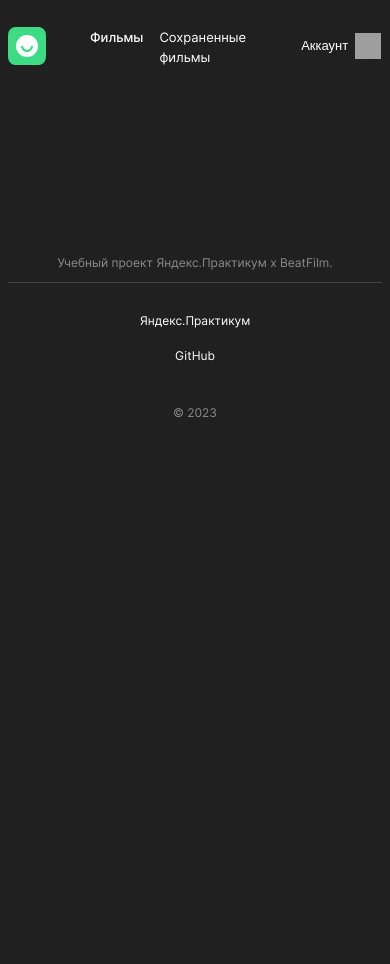
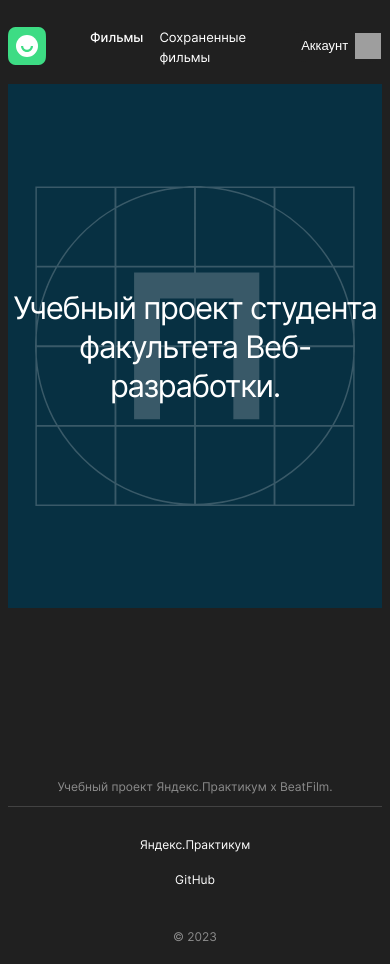
Before and after one commit to AnnaGolmakova/movies-explorer-frontend, a React (Create React App) app: page / in a window 390 px wide. Before the commit the page ends 844 px from the top, so only its background shows below. Built offline with nearby package versions, Linux system fonts and the light colour scheme; grey boxes are pictures that could not be loaded.

Commit message:
сделала Promo

```diff
--- a/src/components/App/App.js
+++ b/src/components/App/App.js
@@ -1,7 +1,9 @@
 import { useEffect, useState } from 'react';
 import { Route, Routes, Link, useLocation, useNavigate } from 'react-router-dom';
 
+import Main from '../Main/Main.js';
 import Movies from '../Movies/Movies.js';
+import SavedMovies from '../SavedMovies/SavedMovies.js';
 import Footer from '../Footer/Footer.js';
 import Header from '../Header/Header.js';
 
@@ -18,8 +20,14 @@ function App() {
     <div className="page">
       <Header />
       <Routes>
+        <Route path="/" element={
+          <Main />
+        } />
         <Route path="/movies" element={
           <Movies movies={getMovies} />
+        } />
+        <Route path="/saved-movies" element={
+          <SavedMovies movies={getMovies} />
         } />
       </Routes>
       <Footer />
--- a/src/components/Main/Main.js
+++ b/src/components/Main/Main.js
@@ -0,0 +1,13 @@
+import './Main.css'
+import Promo from '../Promo/Promo.js';
+
+function Main() {
+
+    return (
+        <main className="movies">
+            <Promo />
+        </main>
+    );
+}
+
+export default Main;
--- /dev/null
+++ b/src/components/Promo/Promo.css
@@ -0,0 +1,29 @@
+.promo__pic {
+    display: flex;
+    flex-direction: column;
+    text-align: center;
+    justify-content: center;
+    background: no-repeat center url('../../images/landing-logo.svg');
+    background-color: #073042;
+    width: 100%;
+    height: 524px;
+
+}
+
+.promo__header {
+    font-size: 50px;
+    font-weight: 400;
+    line-height: 58px;
+    letter-spacing: -2px;
+    margin: 0;
+    max-width: 730px;
+}
+
+@media only screen and (max-width: 767px) {
+    .promo__header {
+        font-size: 31px;
+        font-weight: 400;
+        line-height: 39px;
+        letter-spacing: -1.24px;
+    }
+}
--- /dev/null
+++ b/src/components/Promo/Promo.js
@@ -0,0 +1,14 @@
+import './Promo.css';
+
+function Promo() {
+
+    return (
+        <main className="promo">
+            <section className="promo__pic">
+                <h1 className="promo__header">Учебный проект студента факультета Веб-разработки.</h1>
+            </section>
+        </main>
+    );
+}
+
+export default Promo;
--- a/src/components/SavedMovies/SavedMovies.js
+++ b/src/components/SavedMovies/SavedMovies.js
@@ -0,0 +1,13 @@
+import './SavedMovies.css';
+import MoviesCardList from '../MoviesCardList/MoviesCardList.js';
+
+function SavedMovies({ movies }) {
+
+    return (
+        <main className="saved-movies">
+            <MoviesCardList movies={movies}></MoviesCardList>
+        </main>
+    );
+}
+
+export default SavedMovies;
```
Also changed, not shown: src/images/landing-logo.svg (added).
